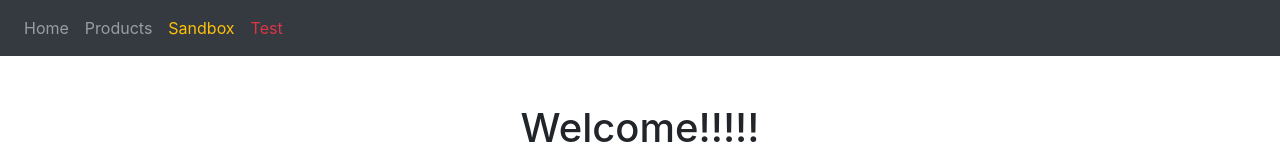
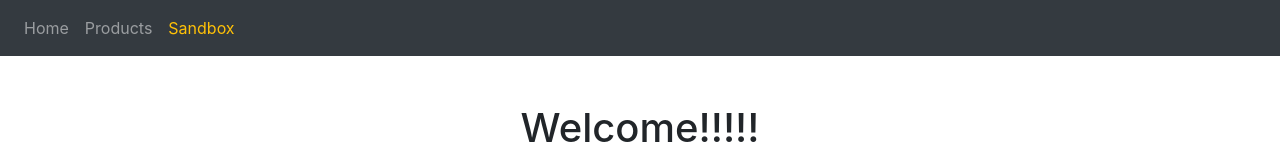
Before and after one commit to MehrdadKiani/React-Router-Example, a React (Create React App) app: page / in a window 1280 px wide. Shown: the top 160 px of the page. Built offline with nearby package versions, Linux system fonts and the light colour scheme.

Commit message:
remove test link

```diff
--- a/src/Components/Header.jsx
+++ b/src/Components/Header.jsx
@@ -16,9 +16,6 @@ class Header extends Component {
           <Nav.Link className="text-warning" href="https://codesandbox.io/s/github/MehrdadKiani/React-Router-Example">
             Sandbox
           </Nav.Link>
-          <Nav.Link className="text-danger">
-            Test
-          </Nav.Link>
         </Nav>
       </Navbar>
     );
```
